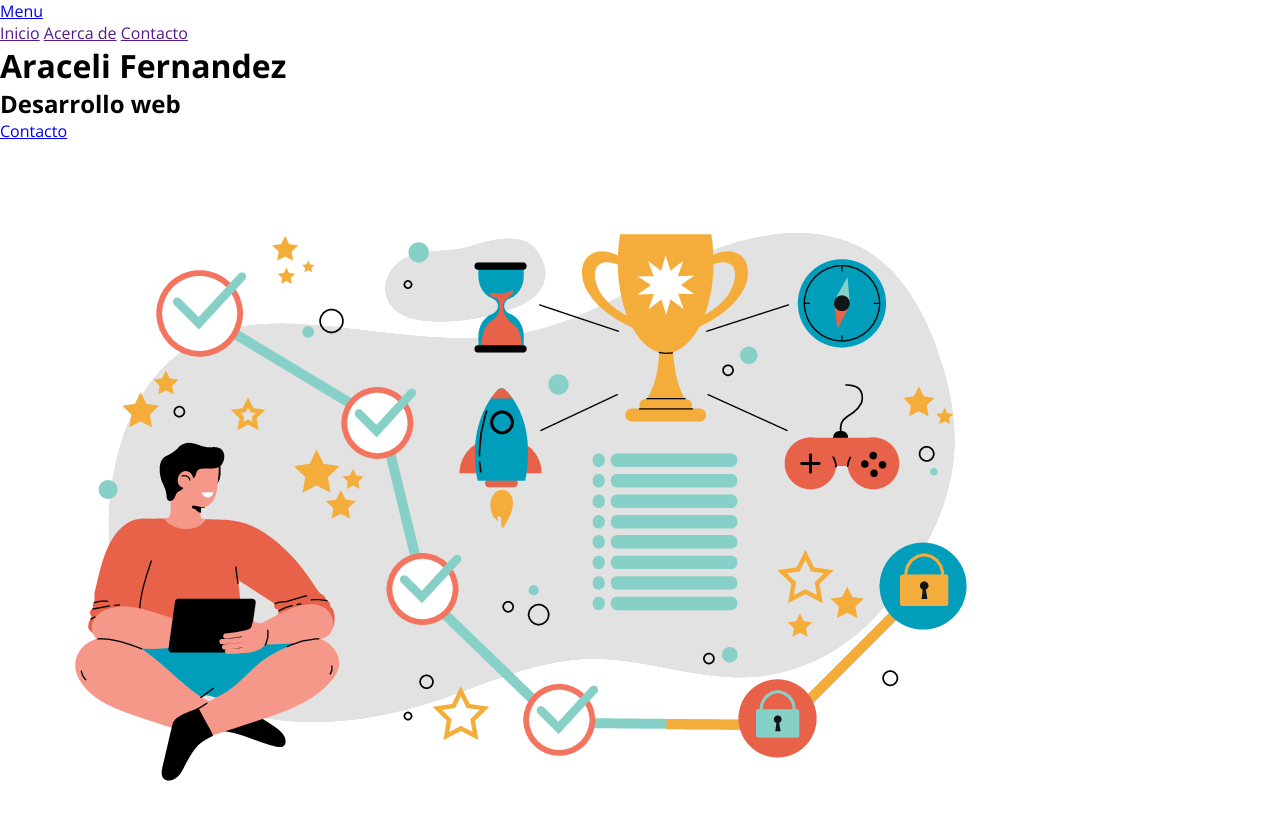
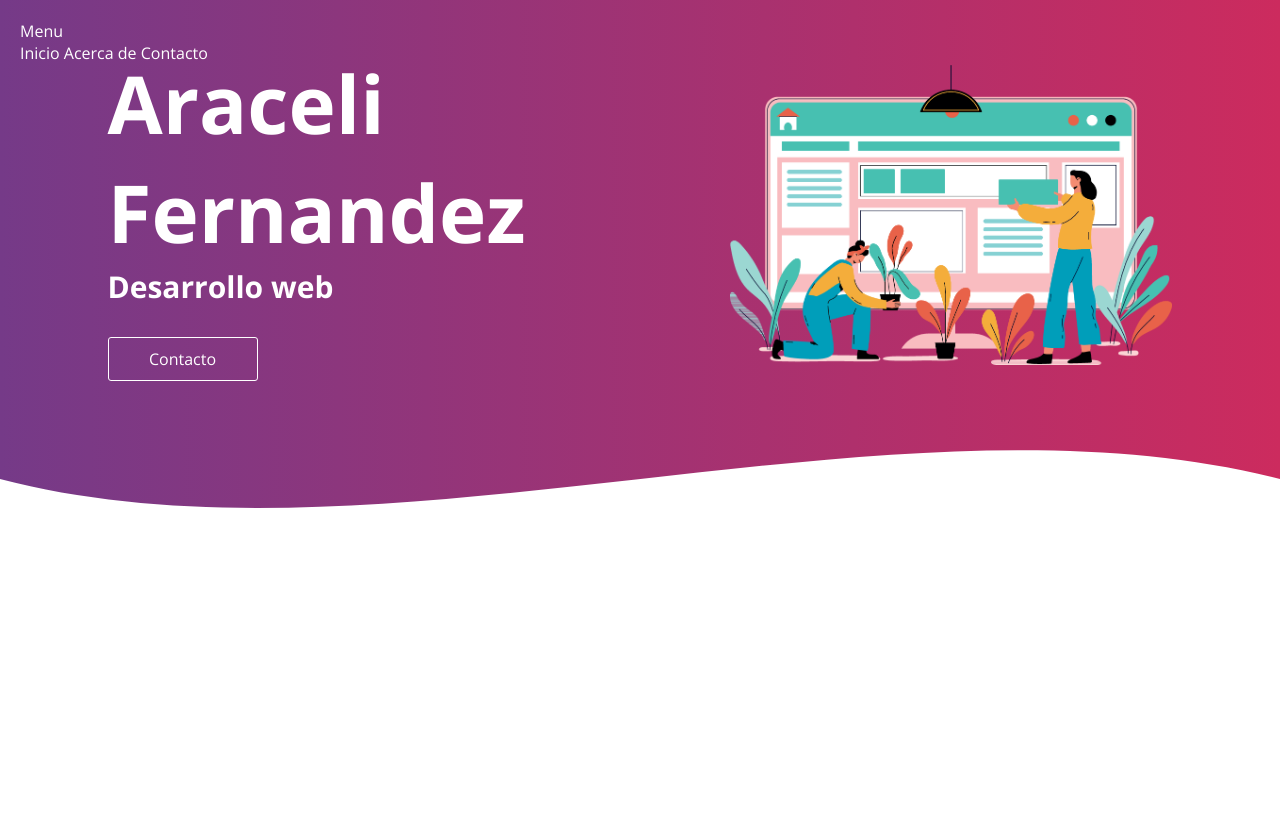
Before and after one commit to Araf05/Portfolio-Proyecto, a plain HTML site: page index.html in a window 1280 px wide. After the commit the page ends 800 px from the top, so only its background shows below. Drawn offline with nearby package versions, Linux system fonts and the light colour scheme.

Commit message:
css header

```diff
--- a/index.html
+++ b/index.html
@@ -17,15 +17,17 @@
                 <a href="">Contacto</a>
             </div>
         </nav>
-        <div class="textos">
-            <h1>Araceli Fernandez</h1>
-            <h2>Desarrollo web</h2>
-            <a href="#">Contacto</a>
-        </div>
-        <img src="6669211.png" alt="imagen">
-        <div class="wave">
-
+        <div class="container">
+            <div class="textos">
+                <h1>Araceli Fernandez</h1>
+                <h2>Desarrollo web</h2>
+                <a href="#">Contacto</a>
+            </div>
+            <img src="6658656.png" alt="imagen">
         </div>
     </header>
+    <div class="wave">
+        <div style="height: 150px; overflow: hidden;" ><svg viewBox="0 0 500 150" preserveAspectRatio="none" style="height: 100%; width: 100%;"><path d="M0.00,50.10 C150.00,150.33 349.20,-50.10 500.00,50.10 L500.00,150.33 L0.00,150.33 Z" style="stroke: none; fill: #fff;"></path></svg></div>
+    </div>
 </body>
 </html>
--- a/style.css
+++ b/style.css
@@ -7,3 +7,111 @@
 body{
     font-family: 'Open Sans', sans-serif;
 }
+
+nav{
+    position: fixed;
+    top: 20px;
+    left: 20px;
+}
+
+nav a{
+    color: #fff;
+    text-decoration: none;
+    display: inline-block;
+    animation: moverIzquierda 1s ease-in;
+}
+
+header{
+    background: #cc2b5e;  /* fallback for old browsers */
+    background: -webkit-linear-gradient(to right, #753a88, #cc2b5e);  /* Chrome 10-25, Safari 5.1-6 */
+    background: linear-gradient(to right, #753a88, #cc2b5e); /* W3C, IE 10+/ Edge, Firefox 16+, Chrome 26+, Opera 12+, Safari 7+ */
+    height: auto;
+    padding: 48px;
+    width: 100%;
+}
+.container{
+    width: 95%;
+    max-width: 1200px;
+    display: flex;
+    justify-content: space-around;
+    align-items: center;
+    margin: auto;
+}
+
+img{
+    display: block;
+    height: 300px;
+    object-fit: cover;
+    animation: moverArriba 1s ease-in;
+}
+
+.textos{
+    width: 50%;
+    color: #fff;
+}
+
+.textos h1{
+    font-size: 80px;
+    animation: moverDerecha 1s ease-in;
+}
+
+.textos h2{
+    font-size: 30px;
+    animation: moverIzquierda 1s ease-in;
+}
+
+.textos a{
+    display: inline-block;
+    color: #fff;
+    font-weight: 300;
+    text-decoration: none;
+    margin-top: 30px;
+    border: 1px solid #fff;
+    width: 150px;
+    border-radius: 3px;
+    text-align: center;
+    padding: 10px 0;
+    animation: moverArriba 1s ease-in;
+}
+
+.wave{
+    height: 100px;
+    width: 100%;
+    background: #cc2b5e;  /* fallback for old browsers */
+    background: -webkit-linear-gradient(to right, #753a88, #cc2b5e);  /* Chrome 10-25, Safari 5.1-6 */
+    background: linear-gradient(to right, #753a88, #cc2b5e); /* W3C, IE 10+/ Edge, Firefox 16+, Chrome 26+, Opera 12+, Safari 7+ */
+
+}
+
+@keyframes moverIzquierda {
+    0%{
+        opacity: 0;
+        transform: translateX(-100px);
+    }
+    100%{
+        opacity: 100;
+        transform: translate(0);
+    }
+}
+
+@keyframes moverDerecha {
+    0%{
+        opacity: 0;
+        transform: translateX(100px);
+    }
+    100%{
+        opacity: 100;
+        transform: translate(0);
+    }
+}
+
+@keyframes moverArriba {
+    0%{
+        opacity: 0;
+        transform: translateY(100px);
+    }
+    100%{
+        opacity: 100;
+        transform: translate(0);
+    }
+}
```
Also changed, not shown: 6658656.png (added).
